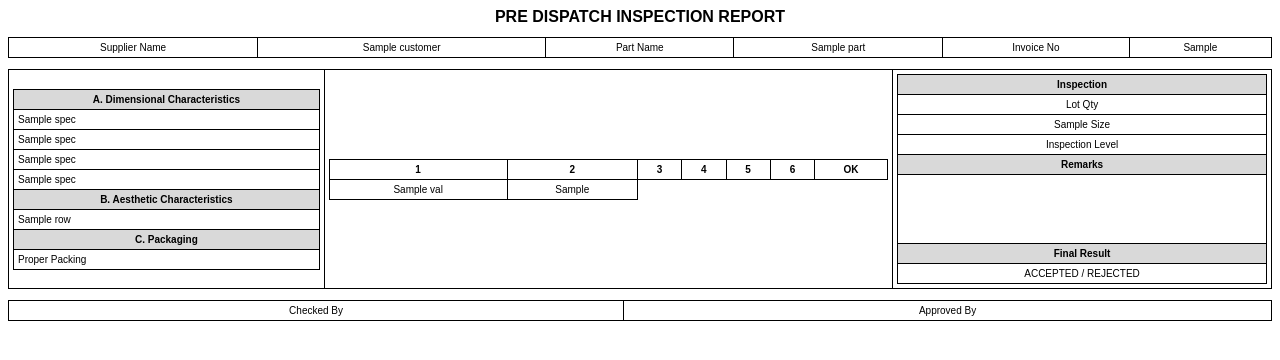
After one commit to ashuu481/erp-system, a Flask app: template templates/pdi_fleetgaurd.html in a window 1280 px wide. The commit adds this page. Shown: the top 360 px of the page. Run offline with Flask 3, Linux system fonts and the light colour scheme; the template is opened without the code that fills it: most values are stand-ins (such as "Sample title", 1, 10 or a date in 2020).

Commit message:
new pdi formats added

```diff
--- a/app.py
+++ b/app.py
@@ -1,3 +1,4 @@
+from flask import Flask, render_template, request, send_from_directory
 from datetime import date, datetime
 import os
 
@@ -66,10 +67,36 @@ def generate_pdi():
     import os
     from datetime import datetime
     from flask import render_template, request, send_from_directory
-    invoice_no = request.form['invoice_no']
-    part = request.form['part']
 
-    # 🔥 ADD HERE
+    print("Selected Company:", company)
+    # 🔥 BASIC DATA
+    invoice_no = request.form.get('invoice_no', '')
+    part = request.form.get('part', '')
+    customer = request.form.get('customer', '')
+    print("Selected Company:", company)
+
+    # 🔥 SPECIFICATIONS (same for all)
+    rows = [
+        {"spec":"5.10 ±0.05 mm","inst":"PP/DVC"},
+        {"spec":"6.05 ±0.1 mm","inst":"PP/DVC"},
+        {"spec":"16.1 ±0.2 mm","inst":"PP/DVC"},
+        {"spec":"7.5 ±0.15 mm","inst":"PP/DVC"},
+        {"spec":"15.3 ±0.1 mm","inst":"PP/DVC"},
+        {"spec":"Insertion force 50N","inst":"UTM"},
+        {"spec":"Removal force 200N","inst":"UTM"}
+    ]
+
+    # 🔥 AESTHETIC
+    aesthetic = [
+        "Colour - OK",
+        "Free from flashes",
+        "Free from short shot",
+        "Free from scratches",
+        "No damage",
+        "Proper labeling"
+    ]
+
+    # 🔥 USER ENTERED VALUES
     values = []
     for i in range(7):
         row = []
@@ -78,45 +105,37 @@ def generate_pdi():
         ok = request.form.get(f"ok{i}", "")
         values.append({"vals": row, "ok": ok})
 
+    # 🔥 SELECT TEMPLATE BASED ON COMPANY
+    if company == "itw":
+        template = "pdi_template.html"
 
-    aesthetic = [
-    "Colour - Granite Black",
-    "Free from flashes",
-    "Free from short shot",
-    "Free from sink mark",
-    "Free from glass/flow mark",
-    "Free from shine patch mark",
-    "Free from scratches & damage",
-    "No missing red sticker",
-    "Packaging & labeling"
-]
+    elif company == "fleetguard":
+        template = "pdi_fleetguard.html"
 
-    # 🔥 DATA (same as your Excel)
-    rows = [
-        {"spec":"Dimension 14.8 ±0.20mm","inst":"PP/DVC"},
-        {"spec":"Dimension 14.30 +0.20/-0.1 mm","inst":"PP/DVC"},
-        {"spec":"Dimension 17.80 ±0.20mm","inst":"PP/DVC"},
-        {"spec":"Dimension 13.50 ±0.30mm","inst":"PP/DVC"},
-        {"spec":"Part Weight 3 ±0.5gm","inst":"WM"},
-        {"spec":"Insertion force to Anchor 50N Max","inst":"UTM"},
-        {"spec":"Removal force from Anchor 200N Min","inst":"UTM"}
-    ]
+    elif company == "kinetic":
+        template = "pdi_kinetic.html"
 
+    else:
+        template = "pdi_template.html"
+
+    # 🔥 RENDER HTML
     html = render_template(
-    "pdi_template.html",
-    invoice_no=invoice_no,
-    part=part,
-    date=date,
-    rows=rows,
-    aesthetic=aesthetic,
-    values=values   # 🔥 ADD THIS LINE
-)
+        template,
+        invoice_no=invoice_no,
+        part=part,
+        customer=customer,
+        date=datetime.now().strftime("%d-%m-%Y"),
+        rows=rows,
+        aesthetic=aesthetic,
+        values=values
+    )
+
     # 🔥 CREATE FOLDER
     os.makedirs("static/pdi", exist_ok=True)
 
     file_path = f"static/pdi/PDI-{invoice_no}.pdf"
 
-    # 🔥 CONFIG (IMPORTANT)
+    # 🔥 WKHTMLTOPDF PATH (CHANGE IF NEEDED)
     config = pdfkit.configuration(
         wkhtmltopdf=r"C:\Program Files\wkhtmltopdf\bin\wkhtmltopdf.exe"
     )
--- /dev/null
+++ b/templates/pdi_fleetgaurd.html
@@ -0,0 +1,141 @@
+<!DOCTYPE html>
+<html>
+<head>
+<style>
+body { font-family: Arial; font-size: 10px; }
+
+table { width: 100%; border-collapse: collapse; }
+
+td, th {
+    border: 1px solid black;
+    padding: 4px;
+    text-align: center;
+}
+
+.title {
+    text-align: center;
+    font-weight: bold;
+    font-size: 16px;
+}
+
+.section {
+    background: #d9d9d9;
+    font-weight: bold;
+}
+
+.left { text-align: left; }
+</style>
+</head>
+
+<body>
+
+<div class="title">PRE DISPATCH INSPECTION REPORT</div>
+
+<br>
+
+<!-- 🔥 HEADER -->
+<table>
+<tr>
+<td>Supplier Name</td><td>{{customer}}</td>
+<td>Part Name</td><td>{{part}}</td>
+<td>Invoice No</td><td>{{invoice_no}}</td>
+</tr>
+</table>
+
+<br>
+
+<!-- 🔥 MAIN STRUCTURE -->
+<table>
+
+<tr>
+<!-- 🔥 LEFT SECTION -->
+<td width="25%">
+
+<table>
+<tr><td class="section">A. Dimensional Characteristics</td></tr>
+
+{% for i in range(4) %}
+<tr>
+<td class="left">
+{{rows[i].spec}}
+</td>
+</tr>
+{% endfor %}
+
+<tr><td class="section">B. Aesthetic Characteristics</td></tr>
+
+{% for row in aesthetic %}
+<tr>
+<td class="left">{{row}}</td>
+</tr>
+{% endfor %}
+
+<tr><td class="section">C. Packaging</td></tr>
+<tr><td class="left">Proper Packing</td></tr>
+
+</table>
+
+</td>
+
+<!-- 🔥 CENTER SECTION (VALUES) -->
+<td width="45%">
+
+<table>
+
+<tr>
+<th>1</th><th>2</th><th>3</th><th>4</th><th>5</th><th>6</th><th>OK</th>
+</tr>
+
+{% for row in values %}
+<tr>
+
+{% for v in row.vals %}
+<td>{{v}}</td>
+{% endfor %}
+
+<td>{{row.ok}}</td>
+
+</tr>
+{% endfor %}
+
+</table>
+
+</td>
+
+<!-- 🔥 RIGHT SECTION -->
+<td width="30%">
+
+<table>
+
+<tr><td class="section">Inspection</td></tr>
+
+<tr><td>Lot Qty</td></tr>
+<tr><td>Sample Size</td></tr>
+<tr><td>Inspection Level</td></tr>
+
+<tr><td class="section">Remarks</td></tr>
+<tr><td style="height:60px"></td></tr>
+
+<tr><td class="section">Final Result</td></tr>
+<tr><td>ACCEPTED / REJECTED</td></tr>
+
+</table>
+
+</td>
+
+</tr>
+
+</table>
+
+<br>
+
+<!-- 🔥 SIGNATURE -->
+<table>
+<tr>
+<td>Checked By</td>
+<td>Approved By</td>
+</tr>
+</table>
+
+</body>
+</html>
```
Also changed, not shown: templates/pdi.html (+6 -1 lines), templates/pdi_kinetic.html (added, +42 -0 lines), templates/pdi_template.html (+35 -33 lines), 3 other files.
